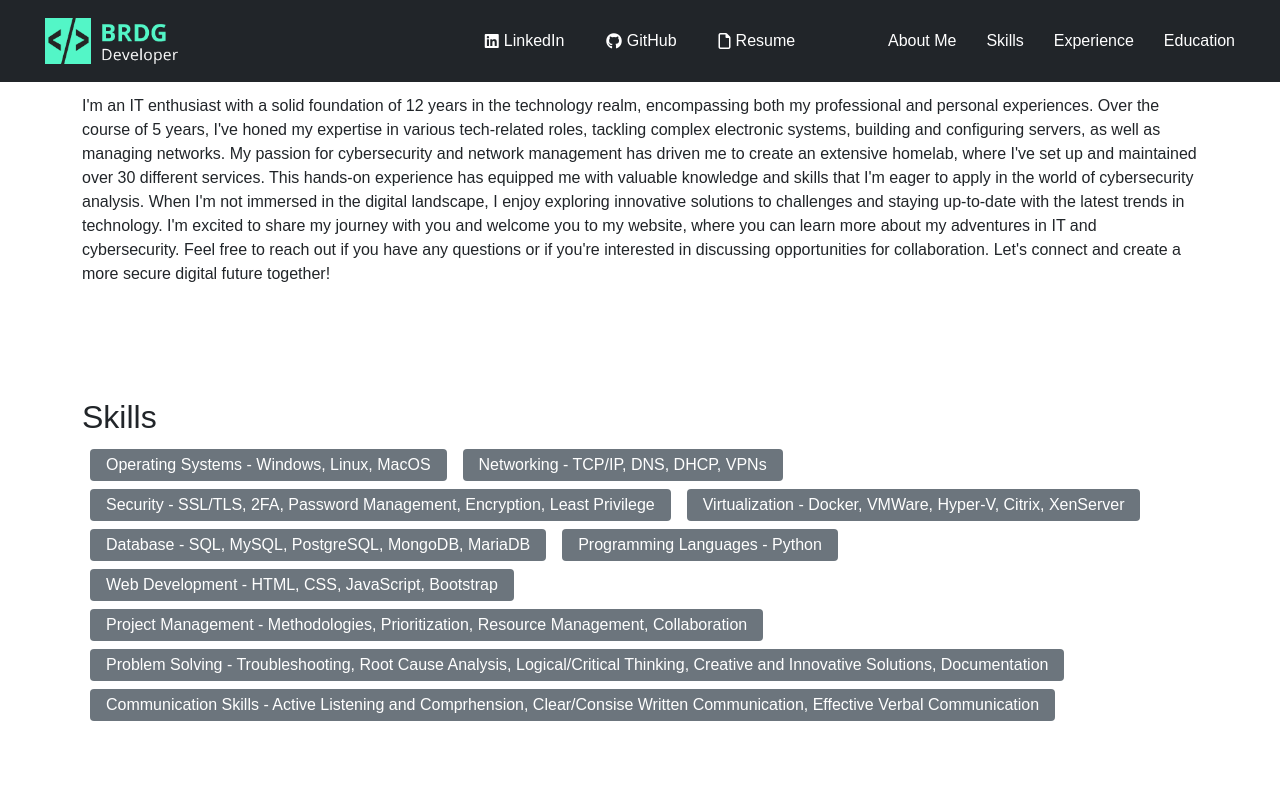
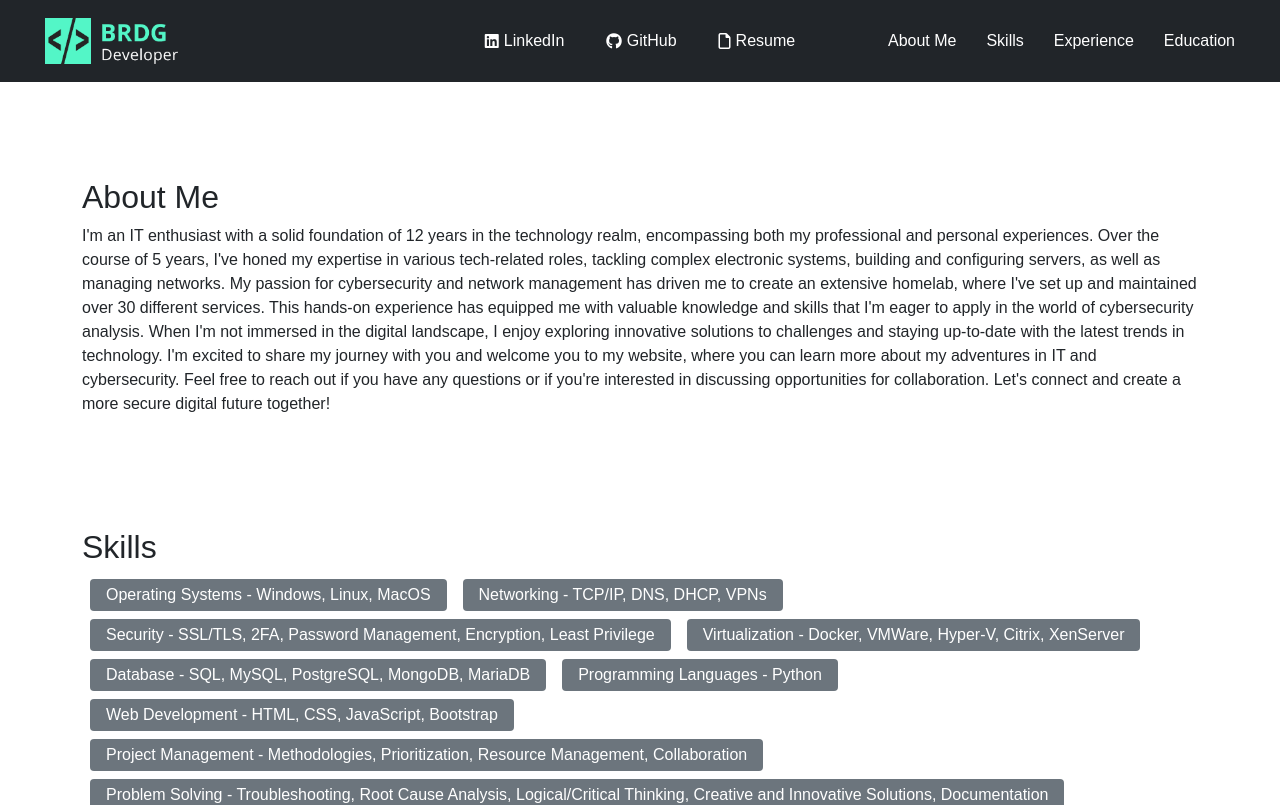
Before and after one commit to BrandenBKnight/Resume-Site, a React app: page / in a window 1280 px wide. Shown: the top 805 px of the page. Built offline with nearby package versions, Linux system fonts and the light colour scheme.

Commit message:
About Me section fixed

```diff
--- a/public/css/styles.css
+++ b/public/css/styles.css
@@ -124,3 +124,8 @@ body {
     cursor: pointer;
   }
 }
+
+#About.container.py-5 {
+  padding-top: 178px !important;
+  /* Other styles specific to the #About section */
+}
--- a/src/components/About.js
+++ b/src/components/About.js
@@ -2,7 +2,7 @@ import React from "react";
 
 const About = () => {
   return (
-    <section id="About" className="container py-5">
+    <section id="About" className="container py-5 about-container">
       <h2>About Me</h2>
       <p>
         I'm an IT enthusiast with a solid foundation of 12 years in the
```
